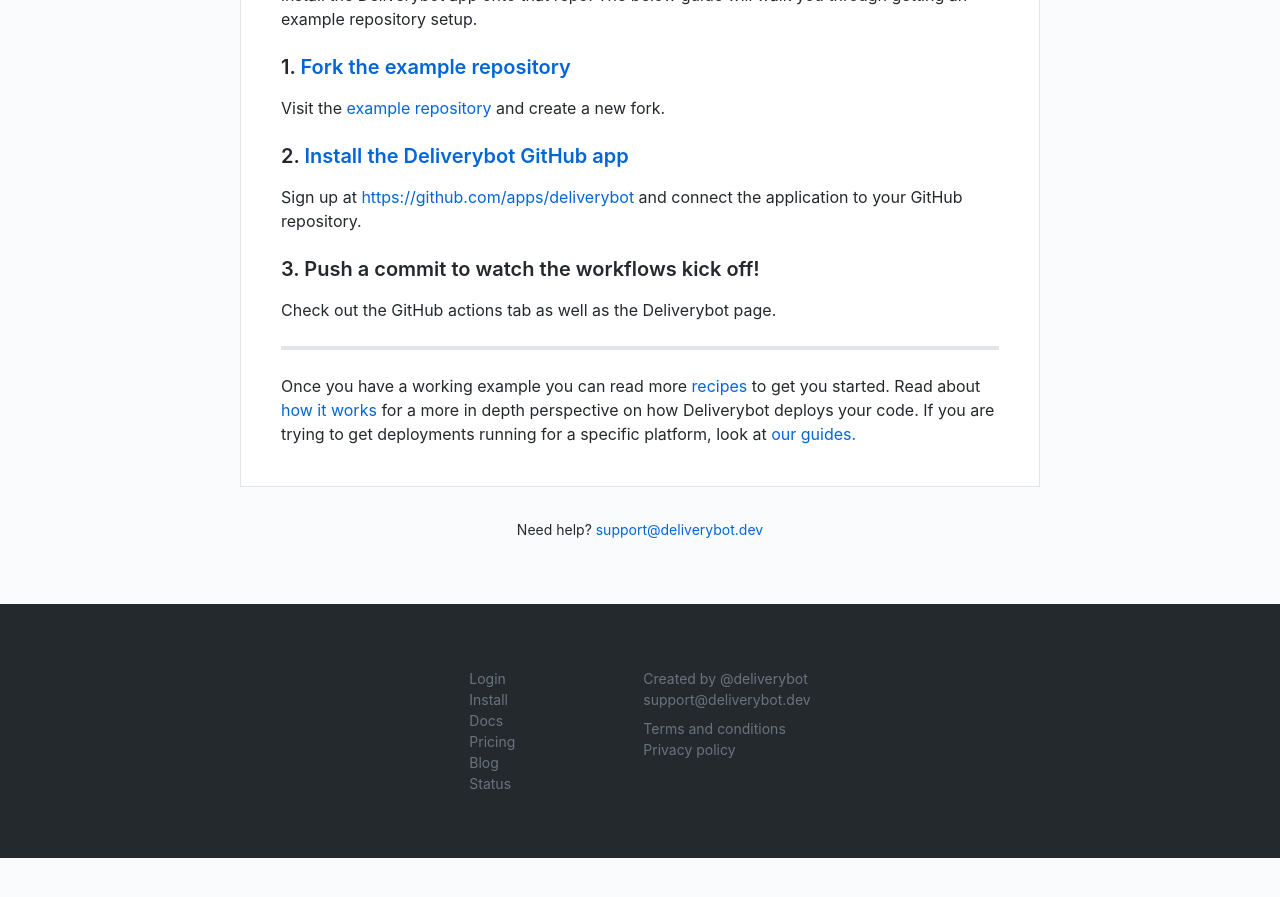
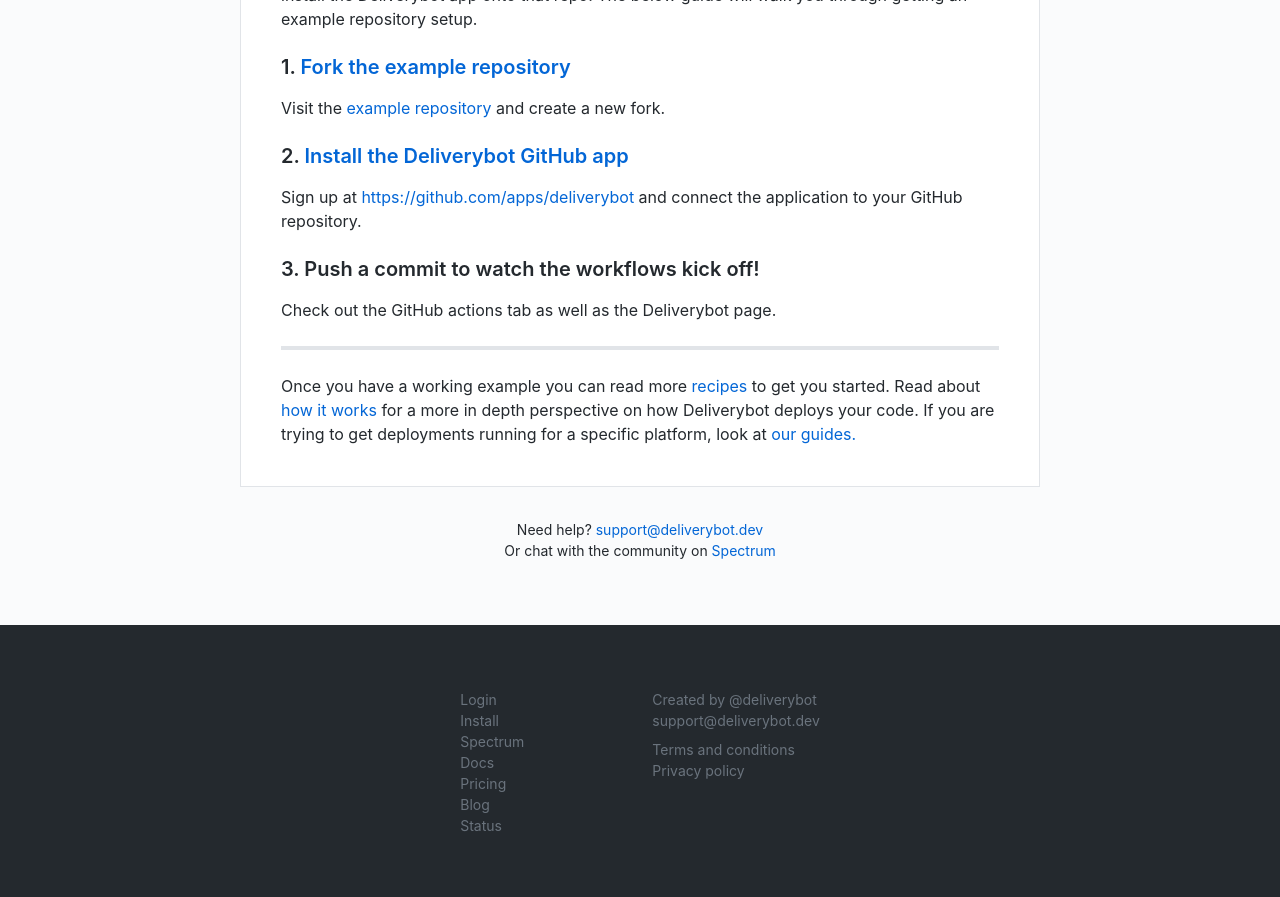
Before and after one commit to deliverybot/deliverybot.github.io, a Jekyll site: the page built from docs/index.md, in a window 1280 px wide and 900 px high, scrolled down 730 px. Shown: the top 897 px of the window. Built offline with Jekyll 4.4.1, drawn with Linux system fonts in a browser that asks for light colours; a script that is not in the unit is left out; before the commit the page ends 1588 px from its top, so only the background shows below that.

Commit message:
Add spectrum

```diff
--- a/_config.yml
+++ b/_config.yml
@@ -9,10 +9,12 @@
 deliverybot_url: https://app.deliverybot.dev
 github_app_url: https://github.com/apps/deliverybot
 github_org_url: https://github.com/deliverybot
+spectrum_url: https://spectrum.chat/deliverybot/general
+
 terms_url: /terms/terms
 privacy_url: /terms/privacy
 
-privacy_email: support@deliverybot.dev
+privacy_email: privacy@deliverybot.dev
 support_email: support@deliverybot.dev
 corp_name: Deliverybot
 service_name: Deliverybot
--- a/_layouts/default.html
+++ b/_layouts/default.html
@@ -32,6 +32,7 @@
         <ul class="list-style-none">
           <li><a class="text-gray-light" href="{{site.deliverybot_url}}">Login</a></li>
           <li><a class="text-gray-light" href="{{site.github_app_url}}">Install</a></li>
+          <li><a class="text-gray-light" href="{{site.spectrum_url}}">Spectrum</a></li>
           <li><a class="text-gray-light" href="/docs/">Docs</a></li>
           <li><a class="text-gray-light" href="/pricing/">Pricing</a></li>
           <li><a class="text-gray-light" href="/blog/">Blog</a></li>
--- a/_layouts/page.html
+++ b/_layouts/page.html
@@ -40,5 +40,7 @@
 
   <div class="mt-5 text-center text-light-gray">
     Need help? <a href="mailto:{{site.support_email}}">{{site.support_email}}</a>
+    <br>
+    Or chat with the community on <a target="_blank" href="{{site.spectrum_url}}">Spectrum</a>
   </div>
 </div>
```
